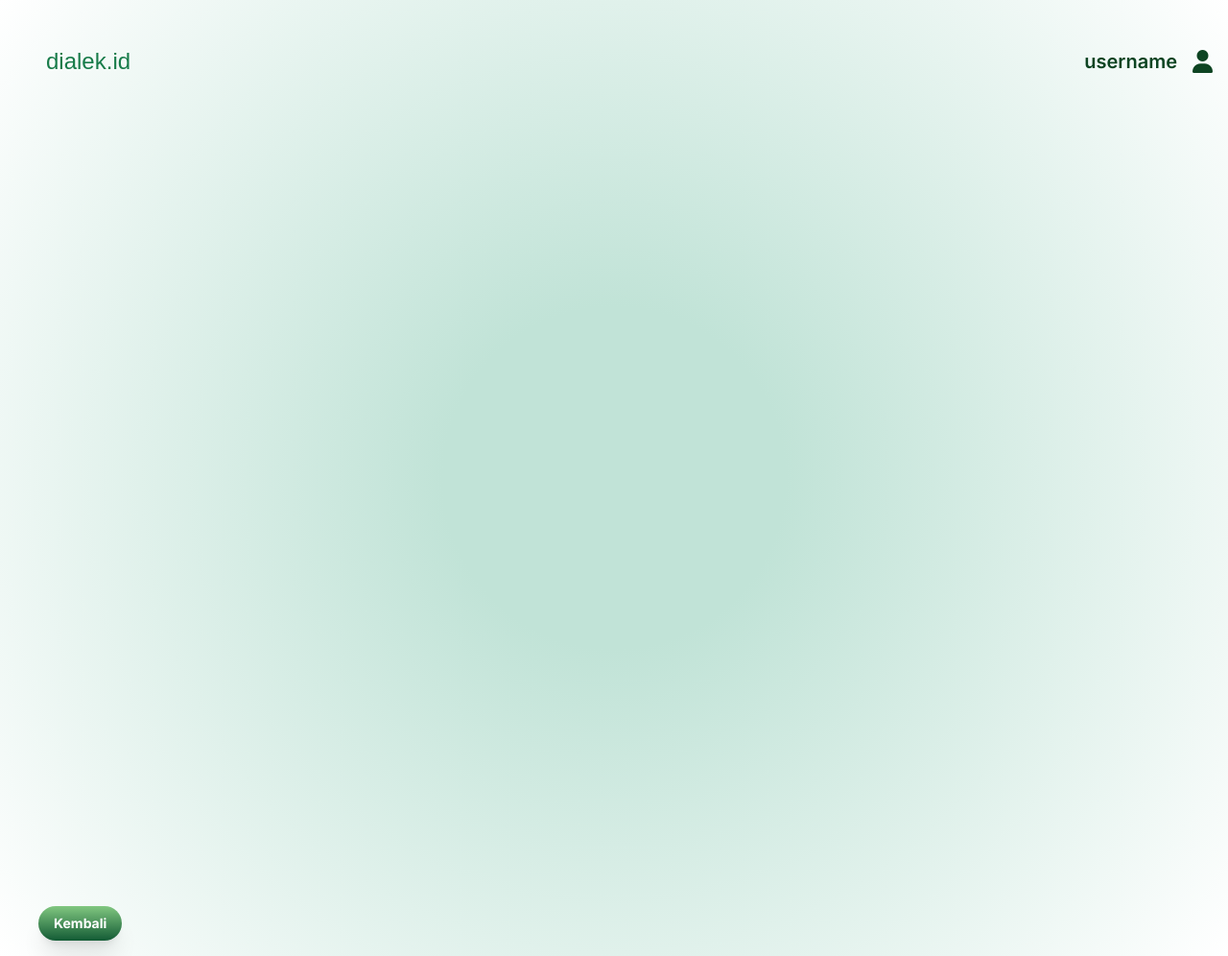
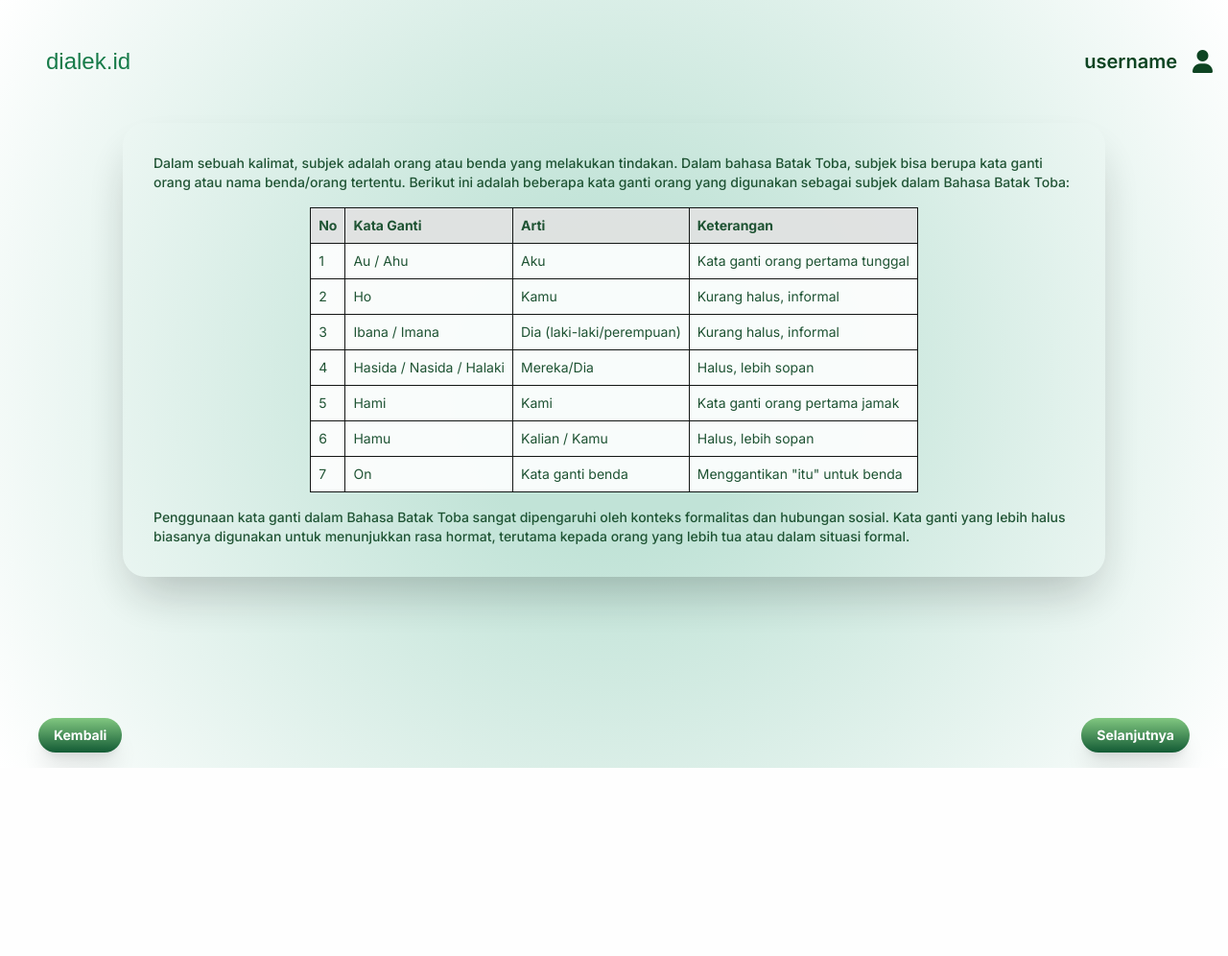
Before and after one commit to parulls/Dialek-Tailwind, a PHP site: page /src/html/Materi2.html in a window 1280 px wide. Shown: the whole page at 96% size. After the commit the page ends 800 px from the top, so only its background shows below. Run offline with PHP 8.4, Linux system fonts and the light colour scheme; some libraries are stand-ins or nearby versions; some web fonts are replaced.

Commit message:
update materi 2

```diff
--- a/src/html/LogIn.html
+++ b/src/html/LogIn.html
@@ -8,13 +8,13 @@
     <script nomodule src="https://unpkg.com/ionicons@7.1.0/dist/ionicons/ionicons.js"></script>
     <link rel="stylesheet" href="../styles/style2.css">
 </head>
-<body class="bg-custom-radial font-inter flex flex-col">
+<body class="bg-custom-radial font-inter flex flex-col min-h-screen">
 <nav class="logo font-irish">
     <div>
         <p>dialek.id</p>
     </div>
 </nav>
-<section class="main flex flex-col mx-auto w-4/5 min-h-screen flex-grow">
+<section class="main flex flex-col mx-auto w-4/5 flex-grow">
     <div class="flex items-center justify-center px-4">
         <div class="bg-shadow p-6 rounded-lg">
             <h2 class="text-4xl font-bold text-center text-gradient mb-6 w-full">Masuk</h2>
--- a/src/html/Materi.html
+++ b/src/html/Materi.html
@@ -14,7 +14,7 @@
         }
     </style>
 </head>
-<body class="bg-custom-radial font-inter flex flex-col">
+<body class="bg-custom-radial font-inter flex flex-col min-h-screen">
     <nav class="flex items-center justify-between w-full px-4 py-4">
         <div class="logo font-irish text-2xl">dialek.id</div>
         <div class="flex items-center font-semibold text-custom2">
@@ -22,7 +22,7 @@
             <i class="fa-solid fa-user text-2xl"></i> <!-- Increased icon size here -->
         </div>
     </nav>
-    <section class="main flex flex-col mx-auto w-4/5 min-h-screen items-center flex-grow space-y-16">
+    <section class="main flex flex-col mx-auto w-4/5 items-center flex-grow space-y-16">
         <div class="bg-shadow2 flex-col flex justify-between items-center">
             <div class="text-center">
                 <h1 class="text-gradient font-extrabold text-6xl">SUBJEK</h1>
--- a/src/html/Materi2.html
+++ b/src/html/Materi2.html
@@ -8,8 +8,18 @@
     <script nomodule src="https://unpkg.com/ionicons@7.1.0/dist/ionicons/ionicons.js"></script>
     <link rel="stylesheet" href="../styles/style2.css">
     <link rel="stylesheet" href="https://cdnjs.cloudflare.com/ajax/libs/font-awesome/6.6.0/css/all.min.css">
+    <style>
+        th, td {
+            border: 1px solid black;
+            padding: 8px;
+            text-align: left;
+        }
+        th {
+            background-color: #b4b4b464;
+        }
+    </style>
 </head>
-<body class="bg-custom-radial font-inter flex flex-col">
+<body class="bg-custom-radial font-inter flex flex-col min-h-screen">
     <nav class="flex items-center justify-between w-full px-4 py-4">
         <div class="logo font-irish text-2xl">dialek.id</div>
         <div class="flex items-center font-semibold text-custom2">
@@ -17,35 +27,81 @@
             <i class="fa-solid fa-user text-2xl"></i> <!-- Increased icon size here -->
         </div>
     </nav>
-    <section class="main flex flex-col mx-auto w-4/5 min-h-screen items-center flex-grow space-y-16">
+    <section class="main flex flex-col mx-auto w-4/5 items-center flex-grow space-y-16">
+        <div id="materi" class="flex flex-col text-sm p-8 text-custom2 bg-transparent shadow-2xl rounded-3xl opacity-90">
+            <p class="font-medium">
+                Dalam sebuah kalimat, subjek adalah orang atau benda yang melakukan tindakan. Dalam bahasa Batak Toba, subjek bisa berupa kata ganti orang atau nama benda/orang tertentu.
+                Berikut ini adalah beberapa kata ganti orang yang digunakan sebagai subjek dalam Bahasa Batak Toba:
+            </p>
+            <div class="my-4 flex items-center justify-center">
+                <table class="bg-white table-auto border-collapse">
+                    <thead>
+                        <tr>
+                            <th>No</th>
+                            <th>Kata Ganti</th>
+                            <th>Arti</th>
+                            <th>Keterangan</th>
+                        </tr>
+                    </thead>
+                    <tbody>
+                        <tr>
+                            <td>1</td>
+                            <td>Au / Ahu</td>
+                            <td>Aku</td>
+                            <td>Kata ganti orang pertama tunggal</td>
+                        </tr>
+                        <tr>
+                            <td>2</td>
+                            <td>Ho</td>
+                            <td>Kamu</td>
+                            <td>Kurang halus, informal</td>
+                        </tr>
+                        <tr>
+                            <td>3</td>
+                            <td>Ibana / Imana</td>
+                            <td>Dia (laki-laki/perempuan)</td>
+                            <td>Kurang halus, informal</td>
+                        </tr>
+                        <tr>
+                            <td>4</td>
+                            <td>Hasida / Nasida / Halaki</td>
+                            <td>Mereka/Dia</td>
+                            <td>Halus, lebih sopan</td>
+                        </tr>
+                        <tr>
+                            <td>5</td>
+                            <td>Hami</td>
+                            <td>Kami</td>
+                            <td>Kata ganti orang pertama jamak</td>
+                        </tr>
+                        <tr>
+                            <td>6</td>
+                            <td>Hamu</td>
+                            <td>Kalian / Kamu</td>
+                            <td>Halus, lebih sopan</td>
+                        </tr>
+                        <tr>
+                            <td>7</td>
+                            <td>On</td>
+                            <td>Kata ganti benda</td>
+                            <td>Menggantikan "itu" untuk benda</td>
+                        </tr>
+                    </tbody>
+                </table>
+            </div>
 
+            <p class="font-medium">
+                Penggunaan kata ganti dalam Bahasa Batak Toba sangat dipengaruhi oleh konteks formalitas dan hubungan sosial. Kata ganti yang lebih halus biasanya digunakan untuk menunjukkan rasa hormat, terutama kepada orang yang lebih tua atau dalam situasi formal.
+            </p>
+        </div>
     </section>
     <footer class="flex items-center justify-between w-full px-4 py-4">
         <button class="button-custom2 text-sm mx-6">
             Kembali
         </button>
+        <button class="button-custom2 text-sm mx-6">
+            Selanjutnya
+        </button>
     </footer>
-
-    <script>
-        const stars = document.querySelectorAll(".stars i");
-        const ratingValue = document.getElementById("rating-value");
-        const progressBars = document.querySelectorAll(".progress");
-
-        stars.forEach((star, index1) => {
-            star.addEventListener("click", () => {
-                stars.forEach((star, index2) => {
-                    index1 >= index2 ? star.classList.add("active") : star.classList.remove("active");
-                });
-                const rating = index1 + 1;
-                ratingValue.textContent = `${rating}/5`;
-
-                progressBars.forEach(progress => {
-                    const barRating = parseInt(progress.getAttribute("data-rating"));
-                    progress.classList.toggle("active", barRating === rating);
-                    progress.style.setProperty('--bar-width', barRating === rating ? '100%' : '0');
-                });
-            });
-        });
-    </script>
 </body>
 </html>
--- a/src/html/SignUp.html
+++ b/src/html/SignUp.html
@@ -8,13 +8,13 @@
     <script nomodule src="https://unpkg.com/ionicons@7.1.0/dist/ionicons/ionicons.js"></script>
     <link rel="stylesheet" href="../styles/style2.css">
 </head>
-<body class="bg-custom-radial font-inter flex flex-col">
+<body class="bg-custom-radial font-inter flex flex-col min-h-screen">
 <nav class="logo font-irish">
     <div>
         <p>dialek.id</p>
     </div>
 </nav>
-<section class="main flex flex-col mx-auto w-4/5 min-h-screen flex-grow">
+<section class="main flex flex-col mx-auto w-4/5 flex-grow">
     <div class="flex items-center justify-center px-4">
         <div class="bg-shadow p-6 rounded-lg">
             <h2 class="text-gradient text-4xl font-bold text-center mb-6 w-full">Daftar</h2>
--- a/src/html/tanya.html
+++ b/src/html/tanya.html
@@ -8,14 +8,14 @@
     <link rel="stylesheet" href="../styles/style2.css">
     <link rel="stylesheet" href="https://cdnjs.cloudflare.com/ajax/libs/font-awesome/6.6.0/css/all.min.css">
 </head>
-<body class="bg-custom-radial font-inter flex flex-col">
+<body class="bg-custom-radial font-inter flex flex-col min-h-screen">
     <nav class="logo font-irish">
         <div>
             <p>dialek.id</p>
         </div>
     </nav>
 
-    <div class="min-h-screen">
+    <div>
         <main class="flex flex-col items-center mt-10">
             <h1 class="text-4xl font-bold py-5 text-gradient">Wadah Diskusi</h1>
 
--- a/src/styles/style2.css
+++ b/src/styles/style2.css
@@ -3114,6 +3114,10 @@ video {
   box-shadow: var(--tw-ring-offset-shadow, 0 0 #0000), var(--tw-ring-shadow, 0 0 #0000), var(--tw-shadow);
 }
 
+.collapse{
+  visibility: collapse;
+}
+
 .absolute{
   position: absolute;
 }
@@ -3164,6 +3168,11 @@ video {
   margin-bottom: 1rem;
 }
 
+.my-auto{
+  margin-top: auto;
+  margin-bottom: auto;
+}
+
 .mb-2{
   margin-bottom: 0.5rem;
 }
@@ -3224,6 +3233,10 @@ video {
   display: flex;
 }
 
+.table{
+  display: table;
+}
+
 .h-4{
   height: 1rem;
 }
@@ -3244,6 +3257,22 @@ video {
   min-height: 100vh;
 }
 
+.min-h-3{
+  min-height: 0.75rem;
+}
+
+.min-h-4{
+  min-height: 1rem;
+}
+
+.min-h-5{
+  min-height: 1.25rem;
+}
+
+.min-h-svh{
+  min-height: 100svh;
+}
+
 .w-1\/2{
   width: 50%;
 }
@@ -3272,12 +3301,28 @@ video {
   width: 100%;
 }
 
+.w-3\/5{
+  width: 60%;
+}
+
+.w-\[90\%\]{
+  width: 90%;
+}
+
 .flex-1{
   flex: 1 1 0%;
 }
 
 .flex-grow{
   flex-grow: 1;
+}
+
+.table-auto{
+  table-layout: auto;
+}
+
+.border-collapse{
+  border-collapse: collapse;
 }
 
 .-translate-y-1\/2{
@@ -3367,6 +3412,22 @@ video {
   border-radius: 0.5rem;
 }
 
+.rounded-md{
+  border-radius: 0.375rem;
+}
+
+.rounded-xl{
+  border-radius: 0.75rem;
+}
+
+.rounded-2xl{
+  border-radius: 1rem;
+}
+
+.rounded-3xl{
+  border-radius: 1.5rem;
+}
+
 .border{
   border-width: 1px;
 }
@@ -3424,6 +3485,10 @@ video {
   background-color: rgb(22 101 52 / var(--tw-bg-opacity));
 }
 
+.bg-transparent{
+  background-color: transparent;
+}
+
 .bg-white{
   --tw-bg-opacity: 1;
   background-color: rgb(255 255 255 / var(--tw-bg-opacity));
@@ -3453,6 +3518,10 @@ video {
   padding: 1.5rem;
 }
 
+.p-8{
+  padding: 2rem;
+}
+
 .px-3{
   padding-left: 0.75rem;
   padding-right: 0.75rem;
@@ -3488,6 +3557,11 @@ video {
   padding-bottom: 1.25rem;
 }
 
+.py-6{
+  padding-top: 1.5rem;
+  padding-bottom: 1.5rem;
+}
+
 .pb-2{
   padding-bottom: 0.5rem;
 }
@@ -3546,6 +3620,10 @@ video {
   font-weight: 800;
 }
 
+.font-medium{
+  font-weight: 500;
+}
+
 .font-semibold{
   font-weight: 600;
 }
@@ -3592,6 +3670,10 @@ video {
 
 .opacity-80{
   opacity: 0.8;
+}
+
+.opacity-90{
+  opacity: 0.9;
 }
 
 .shadow-lg{
@@ -3603,6 +3685,18 @@ video {
 .shadow-md{
   --tw-shadow: 0 4px 6px -1px rgb(0 0 0 / 0.1), 0 2px 4px -2px rgb(0 0 0 / 0.1);
   --tw-shadow-colored: 0 4px 6px -1px var(--tw-shadow-color), 0 2px 4px -2px var(--tw-shadow-color);
+  box-shadow: var(--tw-ring-offset-shadow, 0 0 #0000), var(--tw-ring-shadow, 0 0 #0000), var(--tw-shadow);
+}
+
+.shadow-2xl{
+  --tw-shadow: 0 25px 50px -12px rgb(0 0 0 / 0.25);
+  --tw-shadow-colored: 0 25px 50px -12px var(--tw-shadow-color);
+  box-shadow: var(--tw-ring-offset-shadow, 0 0 #0000), var(--tw-ring-shadow, 0 0 #0000), var(--tw-shadow);
+}
+
+.shadow{
+  --tw-shadow: 0 1px 3px 0 rgb(0 0 0 / 0.1), 0 1px 2px -1px rgb(0 0 0 / 0.1);
+  --tw-shadow-colored: 0 1px 3px 0 var(--tw-shadow-color), 0 1px 2px -1px var(--tw-shadow-color);
   box-shadow: var(--tw-ring-offset-shadow, 0 0 #0000), var(--tw-ring-shadow, 0 0 #0000), var(--tw-shadow);
 }
 
```
